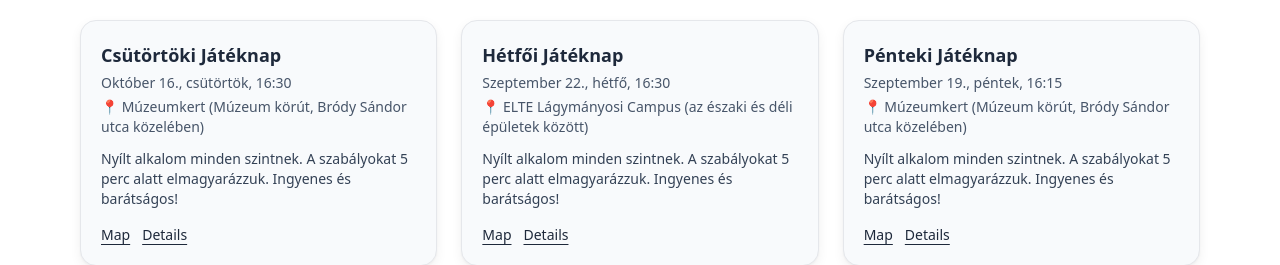
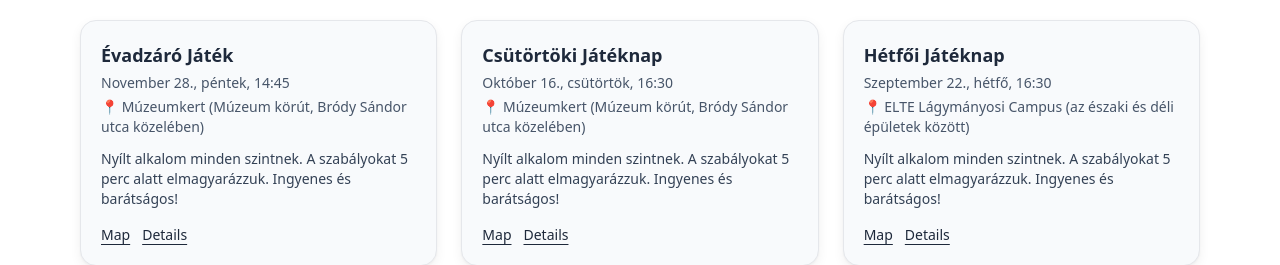
Before and after one commit to csokagyozo/kubb, a plain HTML site: page index.html in a window 1280 px wide. Shown: the part 562-827 px from the top of the page. Drawn offline with nearby package versions, Linux system fonts and the light colour scheme.

Commit message:
Update index.html
added week48 event

```diff
--- a/index.html
+++ b/index.html
@@ -184,6 +184,12 @@
       // Event objects contain only non-translatable fields here; text lives in I18N.eventsById
       events: [
         {
+          id: 'week482025',
+          location: 'Múzeumkert (Múzeum körút, Bródy Sándor utca közelében)',
+          map: 'https://maps.google.com/?q=Magyar%20Nemzeti%20M%C3%BAzeum%2C%20M%C3%BAzeum%20k%C3%B6r%C3%BAt%2C%20Budapest',
+          rsvp: 'https://www.facebook.com/events/1270918051466139'
+        },
+        {
           id: 'week422025',
           location: 'Múzeumkert (Múzeum körút, Bródy Sándor utca közelében)',
           map: 'https://maps.google.com/?q=Magyar%20Nemzeti%20M%C3%BAzeum%2C%20M%C3%BAzeum%20k%C3%B6r%C3%BAt%2C%20Budapest',
@@ -194,12 +200,6 @@
           location: 'ELTE Lágymányosi Campus (az északi és déli épületek között)',
           map: 'https://www.google.com/maps/@47.4736017,19.0629781,296m/data=!3m1!1e3?entry=ttu&g_ep=EgoyMDI1MDkxNC4wIKXMDSoASAFQAw%3D%3D',
           rsvp: 'https://www.facebook.com/events/2533979763627251'
-        },
-        {
-          id: 'week382025',
-          location: 'Múzeumkert (Múzeum körút, Bródy Sándor utca közelében)',
-          map: 'https://maps.google.com/?q=Magyar%20Nemzeti%20M%C3%BAzeum%2C%20M%C3%BAzeum%20k%C3%B6r%C3%BAt%2C%20Budapest',
-          rsvp: 'https://www.facebook.com/events/1858246748381884/'
         }
       ]
     };
@@ -260,6 +260,11 @@
         footer:{about:'Rólunk', events:'Események', join:'Csatlakozz'},
         // Per-event translations by id
         eventsById: {
+          week482025: {
+            title: 'Évadzáró Játék',
+            date: 'November 28., péntek, 14:45',
+            blurb: 'Nyílt alkalom minden szintnek. A szabályokat 5 perc alatt elmagyarázzuk. Ingyenes és barátságos!'
+          },
           week422025: {
             title: 'Csütörtöki Játéknap',
             date: 'Október 16., csütörtök, 16:30',
@@ -346,6 +351,11 @@
         },
         footer:{about:'About', events:'Events', join:'Join'},
         eventsById: {
+          week482025: {
+            title: 'Season-ending Game (week 48)',
+            date: 'Friday, 28 November, 14:30',
+            blurb: 'Open session for all levels. We teach the rules in 5 minutes. Free and friendly!'
+          },
           week422025: {
             title: 'Thursday Play (week 42)',
             date: 'Thursday, 16 October, 16:30',
@@ -432,6 +442,11 @@
         },
         footer:{about:'Om oss', events:'Träffar', join:'Gå med'},
         eventsById: {
+         week482025: {
+            title: 'Slutet av Säsongen spel (vecka 48)',
+            date: 'fredag 28 november kl. 14:30',
+            blurb: 'Öppen träff för alla nivåer. Reglerna förklaras på 5 minuter. Gratis och välkomnande!'
+         },
          week422025: {
             title: 'Speldag (vecka 42)',
             date: 'torsdag 16 oktober kl. 16:30',
```
